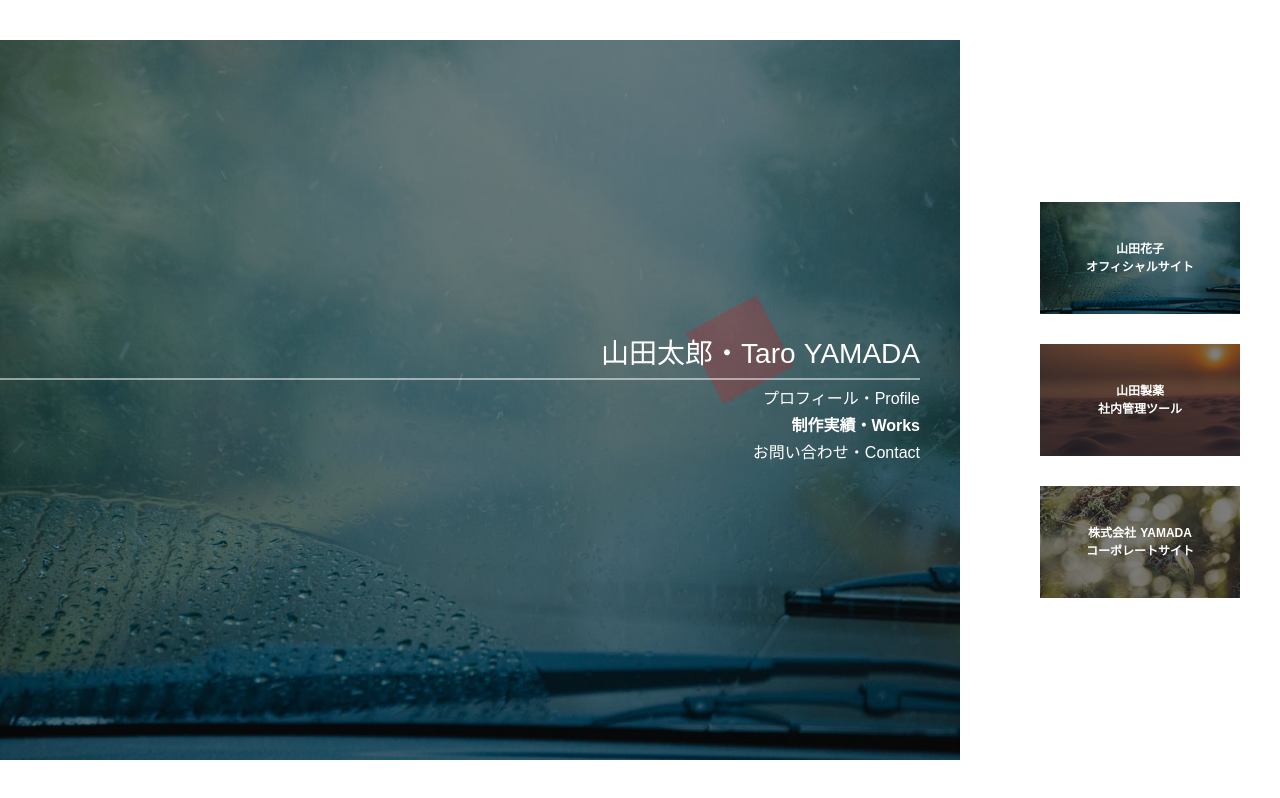
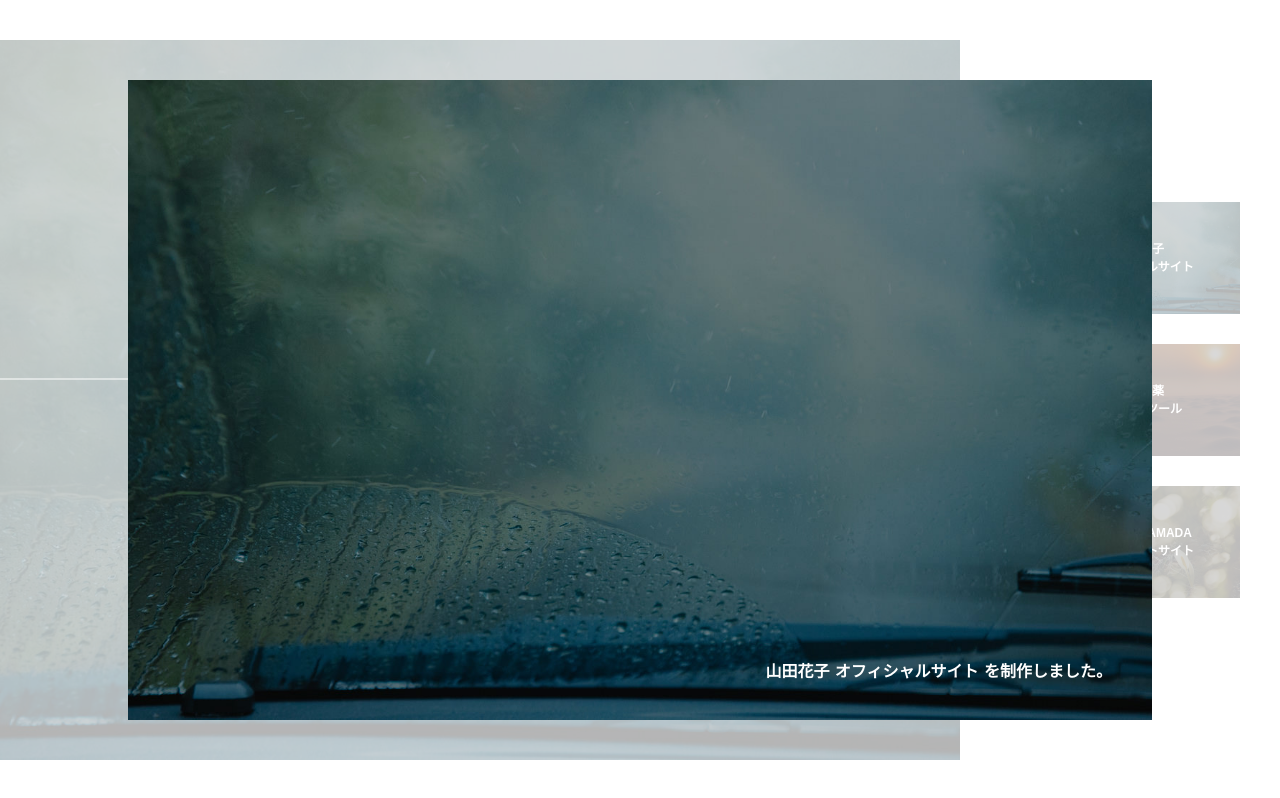
Before and after one commit to dsktschy/vue-introduction, a Nuxt app: page /works in a window 1280 px wide. Both pictures are taken after a click on the item "山田花子 オフィシャルサイト". Built offline with nearby package versions, Linux system fonts and the light colour scheme.

Commit message:
Create app-modal component

```diff
--- /dev/null
+++ b/components/app-modal.vue
@@ -0,0 +1,67 @@
+<template>
+  <transition>
+    <div
+      class="app-modal"
+      v-show="visible"
+      @click.self="$emit('click-outside')"
+    >
+      <div
+        class="image"
+        :style="{ 'background-image': `url(${image})` }"
+      >
+        <p class="text">
+          {{text}}
+        </p>
+      </div>
+    </div>
+  </transition>
+</template>
+
+<script>
+export default {
+  props: {
+    visible: { type: Boolean, default: false },
+    image: { type: String, default: '' },
+    text: { type: String, default: '' }
+  }
+}
+</script>
+
+<style scoped>
+.app-modal {
+  position: fixed;
+  top: 0;
+  left: 0;
+  width: 100%;
+  height: 100%;
+  z-index: 10;
+  background-color: rgba(255, 255, 255, .7);
+  &.v-enter-active { transition: opacity .2s linear; }
+  &.v-enter        { opacity: 0; }
+  &.v-enter-to     { opacity: 1; }
+  &.v-leave-active { transition: opacity .4s linear; }
+  &.v-leave        { opacity: 1; }
+  &.v-leave-to     { opacity: 0; }
+}
+.image {
+  position: absolute;
+  top: 50%;
+  left: 50%;
+  transform: translate(-50%, -50%);
+  display: block;
+  width: 80vw;
+  height: 80vh;
+  background-size: cover;
+  background-position: center;
+}
+.text {
+  position: absolute;
+  bottom: 36px;
+  right: 40px;
+  line-height: 1.5;
+  font-size: 16px;
+  font-weight: 900;
+  text-align: right;
+  color: #fff;
+}
+</style>
--- a/pages/works.vue
+++ b/pages/works.vue
@@ -1,27 +1,78 @@
 <template>
   <div class="page">
     <ul class="page-inner works">
-      <li class="works-item">
+      <li
+        class="works-item"
+        @click="openAppModal({
+          image: '/images/image-1.jpg',
+          text: '山田花子 オフィシャルサイト を制作しました。'
+        })"
+      >
         <p class="works-text">
           山田花子<br>
           オフィシャルサイト
         </p>
       </li>
-      <li class="works-item">
+      <li
+        class="works-item"
+        @click="openAppModal({
+          image: '/images/image-2.jpg',
+          text: '山田製薬 社内管理ツール を制作しました。'
+        })"
+      >
         <p class="works-text">
           山田製薬<br>
           社内管理ツール
         </p>
       </li>
-      <li class="works-item">
+      <li
+        class="works-item"
+        @click="openAppModal({
+          image: '/images/image-3.jpg',
+          text: '株式会社 YAMADA コーポレートサイト を制作しました。'
+        })"
+      >
         <p class="works-text">
           株式会社 YAMADA<br>
           コーポレートサイト
         </p>
       </li>
     </ul>
+    <app-modal
+      :visible="appModalVisible"
+      :image="appModalImage"
+      :text="appModalText"
+      @click-outside="closeAppModal"
+    />
   </div>
 </template>
+
+<script>
+import AppModal from '~/components/app-modal'
+
+export default {
+  components: {
+    AppModal
+  },
+  data () {
+    return {
+      appModalVisible: false,
+      appModalImage: '',
+      appModalText: ''
+    }
+  },
+  methods: {
+    openAppModal ({ image, text }) {
+      this.appModalVisible = true,
+      this.appModalImage = image,
+      this.appModalText= text
+    },
+    closeAppModal () {
+      this.appModalVisible = false
+    }
+  }
+}
+</script>
 
 <style scoped>
 .works-item {
```
